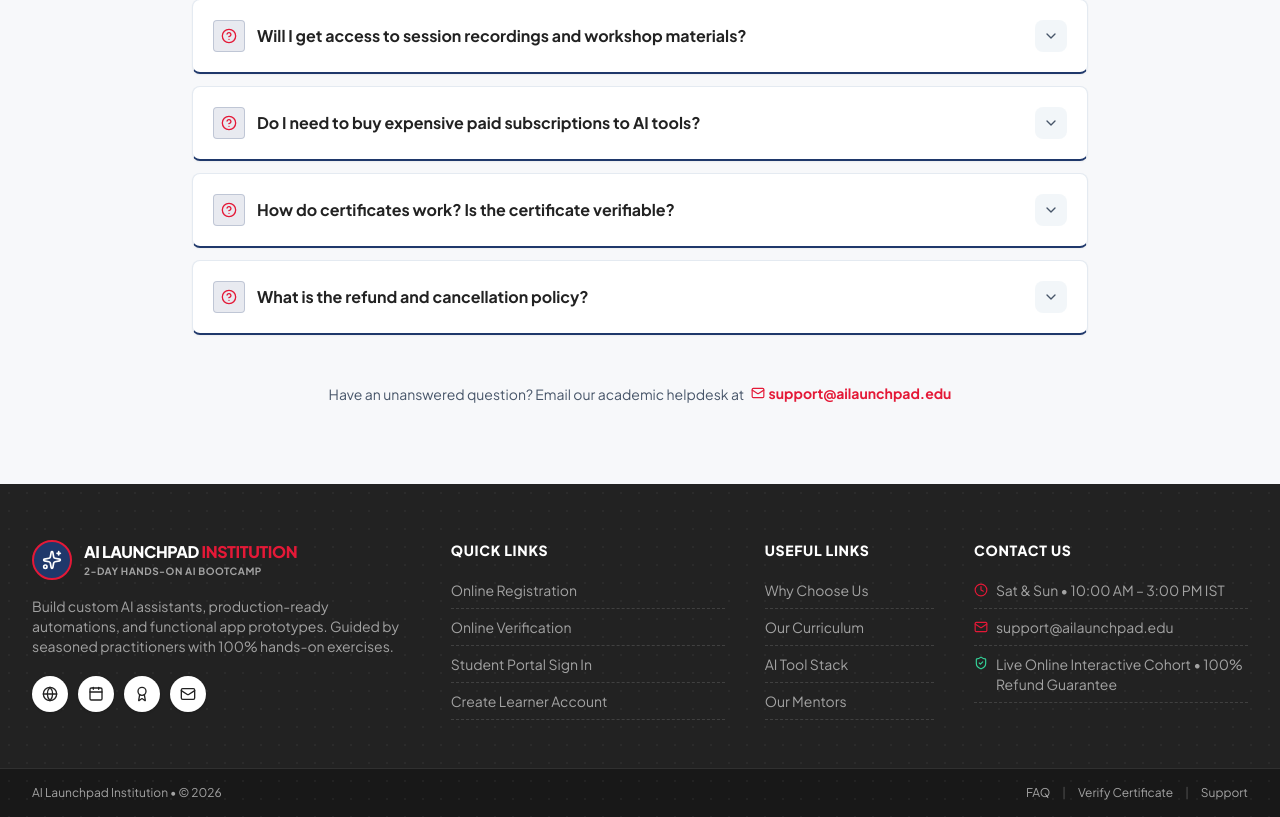
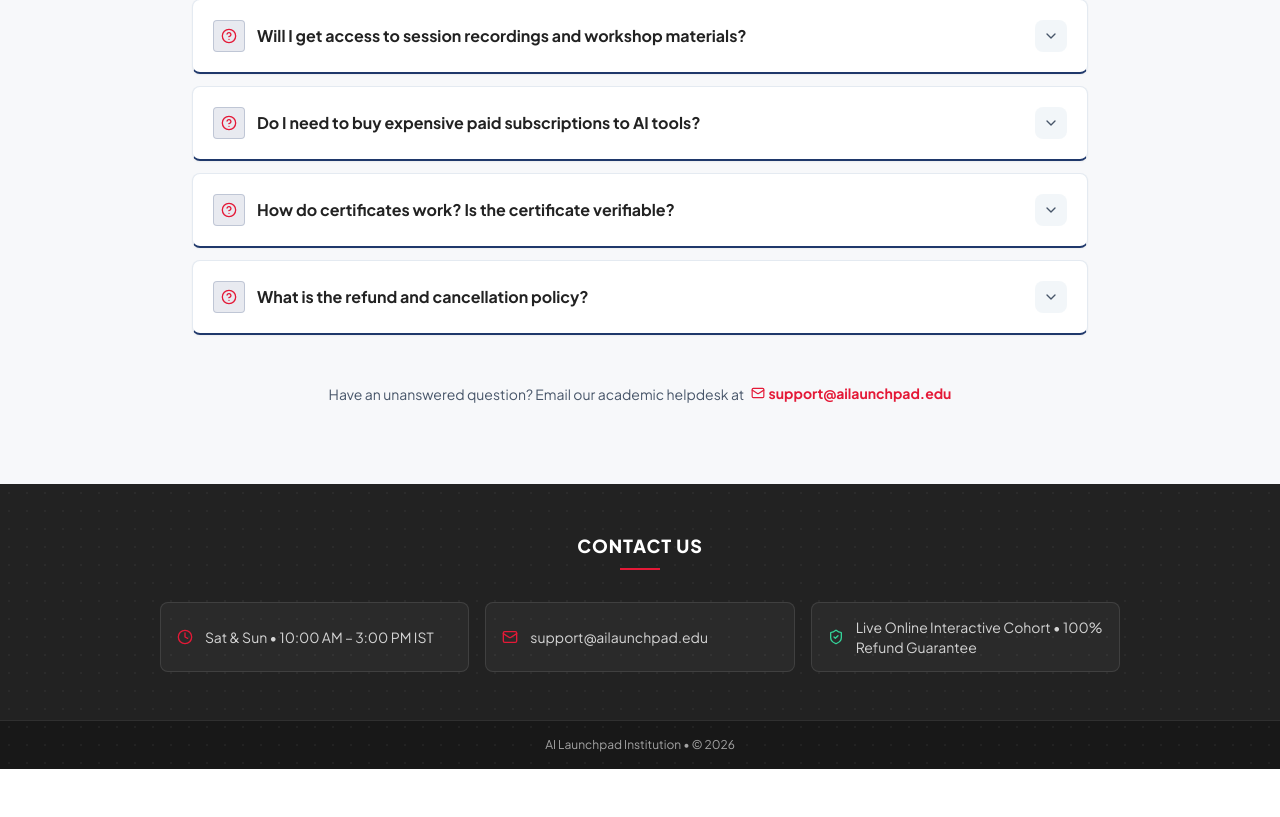
Before and after one commit to Ravalika456891/ai-training-sessions, a React (Vite) app in the folder client/: page / in a window 1280 px wide. Shown: the part 10028-10845 px from the top of the page. After the commit the page ends 10797 px from the top, so only its background shows below. Built offline with nearby package versions, Linux system fonts and the light colour scheme; no server answers.

Commit message:
Simplify footer to Contact Us only

```diff
--- a/client/src/components/layout/Footer.tsx
+++ b/client/src/components/layout/Footer.tsx
@@ -1,14 +1,5 @@
 import React from 'react';
-import { Link } from 'react-router-dom';
-import {
-  Sparkles,
-  Mail,
-  Award,
-  Calendar,
-  Clock,
-  Globe,
-  ShieldCheck,
-} from 'lucide-react';
+import { Mail, Clock, ShieldCheck } from 'lucide-react';
 import { WORKSHOP_CONFIG } from '../../data/workshopData';
 
 interface FooterProps {
@@ -16,16 +7,8 @@ interface FooterProps {
   onOpenVerifyModal?: () => void;
 }
 
-/** Exact IIEM Institution Part 13 dark #222222 footer with dashed link dividers and #1b1b1b bottom bar. */
-export const Footer: React.FC<FooterProps> = ({
-  onRegisterClick,
-  onOpenVerifyModal,
-}) => {
-  const scrollToSection = (id: string) => {
-    const el = document.querySelector(id);
-    if (el) el.scrollIntoView({ behavior: 'smooth' });
-  };
-
+/** Minimal institutional Contact Us footer in the dark #222222 IIEM theme. */
+export const Footer: React.FC<FooterProps> = () => {
   return (
     <footer className="bg-[#222222] text-neutral-300 relative overflow-hidden">
       <div
@@ -37,200 +20,42 @@ export const Footer: React.FC<FooterProps> = ({
         }}
       />
 
-      <div className="relative max-w-7xl mx-auto px-4 sm:px-6 lg:px-8 pt-14 pb-12">
-        <div className="grid grid-cols-1 sm:grid-cols-2 lg:grid-cols-12 gap-8 lg:gap-10">
-          {/* Col 1: Institution Identity */}
-          <div className="lg:col-span-4 space-y-4">
-            <div className="flex items-center gap-3">
-              <div className="w-10 h-10 rounded-full bg-[#1F386B] border-2 border-[#E41937] flex items-center justify-center text-white shrink-0">
-                <Sparkles className="w-5 h-5" />
-              </div>
-              <div>
-                <div className="font-black text-base uppercase tracking-tight text-white">
-                  AI LAUNCHPAD <span className="text-[#E41937]">INSTITUTION</span>
-                </div>
-                <div className="text-[10px] font-bold uppercase tracking-wider text-neutral-400">
-                  {WORKSHOP_CONFIG.edition}
-                </div>
-              </div>
+      <div className="relative max-w-5xl mx-auto px-4 sm:px-6 lg:px-8 py-12">
+        <div className="text-center mb-8">
+          <h4 className="text-base sm:text-lg font-extrabold uppercase tracking-wider text-white inline-block pb-2.5 relative">
+            Contact Us
+            <span
+              aria-hidden="true"
+              className="absolute left-1/2 -translate-x-1/2 bottom-0 w-10 h-0.5 bg-[#E41937]"
+            />
+          </h4>
         </div>
 
-            <p className="text-xs sm:text-sm text-neutral-400 leading-relaxed">
-              {WORKSHOP_CONFIG.subTagline}
-            </p>
-
-            <div className="flex items-center gap-2.5 pt-1">
-              {[
-                { icon: Globe, label: 'Online Live Training', onClick: () => scrollToSection('#about') },
-                { icon: Calendar, label: 'Batch Schedule', onClick: () => scrollToSection('#pricing') },
-                { icon: Award, label: 'Certificate Verification', onClick: () => onOpenVerifyModal?.() },
-                { icon: Mail, label: 'Academic Support', href: `mailto:${WORKSHOP_CONFIG.supportEmail}` },
-              ].map((item, idx) => {
-                const Icon = item.icon;
-                if (item.href) {
-                  return (
+        <ul className="grid grid-cols-1 sm:grid-cols-3 gap-4 text-xs sm:text-sm text-neutral-300">
+          <li className="rounded-lg bg-white/[0.04] border border-white/10 px-4 py-3.5 flex items-center justify-center sm:justify-start gap-3">
+            <Clock className="w-4 h-4 text-[#E41937] shrink-0" />
+            <span>Sat &amp; Sun • 10:00 AM – 3:00 PM IST</span>
+          </li>
+          <li className="rounded-lg bg-white/[0.04] border border-white/10 px-4 py-3.5 flex items-center justify-center sm:justify-start">
             <a
-                      key={idx}
-                      href={item.href}
-                      aria-label={item.label}
-                      className="w-9 h-9 rounded-full bg-white text-[#222222] hover:bg-[#E41937] hover:text-white flex items-center justify-center transition-colors shadow"
+              href={`mailto:${WORKSHOP_CONFIG.supportEmail}`}
+              className="hover:text-white transition-colors flex items-center gap-3"
             >
-                      <Icon className="w-4 h-4" />
+              <Mail className="w-4 h-4 text-[#E41937] shrink-0" />
+              <span>{WORKSHOP_CONFIG.supportEmail}</span>
             </a>
-                  );
-                }
-                return (
-                  <button
-                    key={idx}
-                    type="button"
-                    aria-label={item.label}
-                    onClick={item.onClick}
-                    className="w-9 h-9 rounded-full bg-white text-[#222222] hover:bg-[#E41937] hover:text-white flex items-center justify-center transition-colors shadow cursor-pointer"
-                  >
-                    <Icon className="w-4 h-4" />
-                  </button>
-                );
-              })}
-            </div>
-          </div>
-
-          {/* Col 2: Quick Links */}
-          <div className="lg:col-span-3 space-y-3">
-            <h4 className="text-sm font-extrabold uppercase tracking-wider text-white">
-              Quick Links
-            </h4>
-            <ul className="text-xs sm:text-sm text-neutral-400">
-              <li className="border-b border-dashed border-neutral-700 py-2">
-                <button
-                  type="button"
-                  onClick={() => onRegisterClick?.()}
-                  className="hover:text-white transition-colors cursor-pointer"
-                >
-                  Online Registration
-                </button>
           </li>
-              {onOpenVerifyModal && (
-                <li className="border-b border-dashed border-neutral-700 py-2">
-                  <button
-                    type="button"
-                    onClick={onOpenVerifyModal}
-                    className="hover:text-white transition-colors cursor-pointer"
-                  >
-                    Online Verification
-                  </button>
-                </li>
-              )}
-              <li className="border-b border-dashed border-neutral-700 py-2">
-                <Link to="/signin" className="hover:text-white transition-colors">
-                  Student Portal Sign In
-                </Link>
-              </li>
-              <li className="border-b border-dashed border-neutral-700 py-2">
-                <Link to="/signup" className="hover:text-white transition-colors">
-                  Create Learner Account
-                </Link>
+          <li className="rounded-lg bg-white/[0.04] border border-white/10 px-4 py-3.5 flex items-center justify-center sm:justify-start gap-3">
+            <ShieldCheck className="w-4 h-4 text-emerald-400 shrink-0" />
+            <span>Live Online Interactive Cohort • 100% Refund Guarantee</span>
           </li>
         </ul>
       </div>
 
-          {/* Col 3: Program Links */}
-          <div className="lg:col-span-2 space-y-3">
-            <h4 className="text-sm font-extrabold uppercase tracking-wider text-white">
-              Useful Links
-            </h4>
-            <ul className="text-xs sm:text-sm text-neutral-400">
-              <li className="border-b border-dashed border-neutral-700 py-2">
-                <button
-                  type="button"
-                  onClick={() => scrollToSection('#outcomes')}
-                  className="hover:text-white transition-colors cursor-pointer"
-                >
-                  Why Choose Us
-                </button>
-              </li>
-              <li className="border-b border-dashed border-neutral-700 py-2">
-                <button
-                  type="button"
-                  onClick={() => scrollToSection('#curriculum')}
-                  className="hover:text-white transition-colors cursor-pointer"
-                >
-                  Our Curriculum
-                </button>
-              </li>
-              <li className="border-b border-dashed border-neutral-700 py-2">
-                <button
-                  type="button"
-                  onClick={() => scrollToSection('#tools')}
-                  className="hover:text-white transition-colors cursor-pointer"
-                >
-                  AI Tool Stack
-                </button>
-              </li>
-              <li className="border-b border-dashed border-neutral-700 py-2">
-                <button
-                  type="button"
-                  onClick={() => scrollToSection('#mentors')}
-                  className="hover:text-white transition-colors cursor-pointer"
-                >
-                  Our Mentors
-                </button>
-              </li>
-            </ul>
-          </div>
-
-          {/* Col 4: Contact Us */}
-          <div className="lg:col-span-3 space-y-3">
-            <h4 className="text-sm font-extrabold uppercase tracking-wider text-white">
-              Contact Us
-            </h4>
-            <ul className="text-xs sm:text-sm text-neutral-400">
-              <li className="border-b border-dashed border-neutral-700 py-2 flex items-center gap-2">
-                <Clock className="w-3.5 h-3.5 text-[#E41937] shrink-0" />
-                <span>Sat &amp; Sun • 10:00 AM – 3:00 PM IST</span>
-              </li>
-              <li className="border-b border-dashed border-neutral-700 py-2">
-                <a
-                  href={`mailto:${WORKSHOP_CONFIG.supportEmail}`}
-                  className="hover:text-white transition-colors flex items-center gap-2"
-                >
-                  <Mail className="w-3.5 h-3.5 text-[#E41937] shrink-0" />
-                  <span>{WORKSHOP_CONFIG.supportEmail}</span>
-                </a>
-              </li>
-              <li className="border-b border-dashed border-neutral-700 py-2 flex items-start gap-2">
-                <ShieldCheck className="w-3.5 h-3.5 text-emerald-400 shrink-0 mt-0.5" />
-                <span>Live Online Interactive Cohort • 100% Refund Guarantee</span>
-              </li>
-            </ul>
-          </div>
-        </div>
-      </div>
-
-      {/* IIEM Darkest Bottom Copyright Strip */}
+      {/* Minimal Copyright Strip with mobile sticky bar clearance */}
       <div className="bg-[#181818] border-t border-white/10">
-        <div className="max-w-7xl mx-auto px-4 sm:px-6 lg:px-8 pt-4 pb-24 sm:pb-4 flex flex-col sm:flex-row items-center justify-between gap-2 text-xs text-neutral-400">
+        <div className="max-w-7xl mx-auto px-4 sm:px-6 lg:px-8 pt-4 pb-24 sm:pb-4 text-center text-xs text-neutral-400">
           <p>{WORKSHOP_CONFIG.brandName} Institution • © {new Date().getFullYear()}</p>
-          <div className="flex items-center gap-3">
-            <button
-              type="button"
-              onClick={() => scrollToSection('#faq')}
-              className="hover:text-white transition-colors cursor-pointer"
-            >
-              FAQ
-            </button>
-            <span className="text-neutral-600">|</span>
-            <button
-              type="button"
-              onClick={() => onOpenVerifyModal?.()}
-              className="hover:text-white transition-colors cursor-pointer"
-            >
-              Verify Certificate
-            </button>
-            <span className="text-neutral-600">|</span>
-            <a href={`mailto:${WORKSHOP_CONFIG.supportEmail}`} className="hover:text-white transition-colors">
-              Support
-            </a>
-          </div>
         </div>
       </div>
     </footer>
```
Lines whose indentation alone changed are shown as unchanged.
